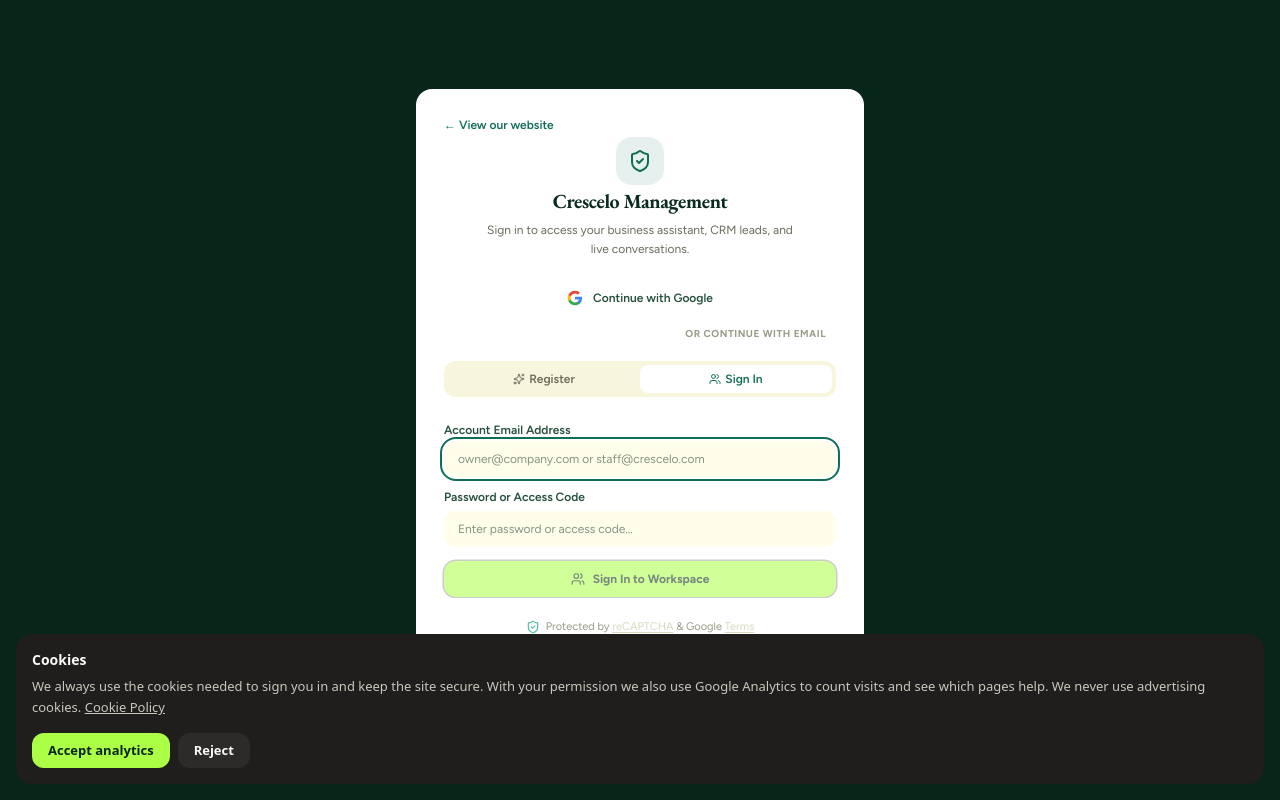
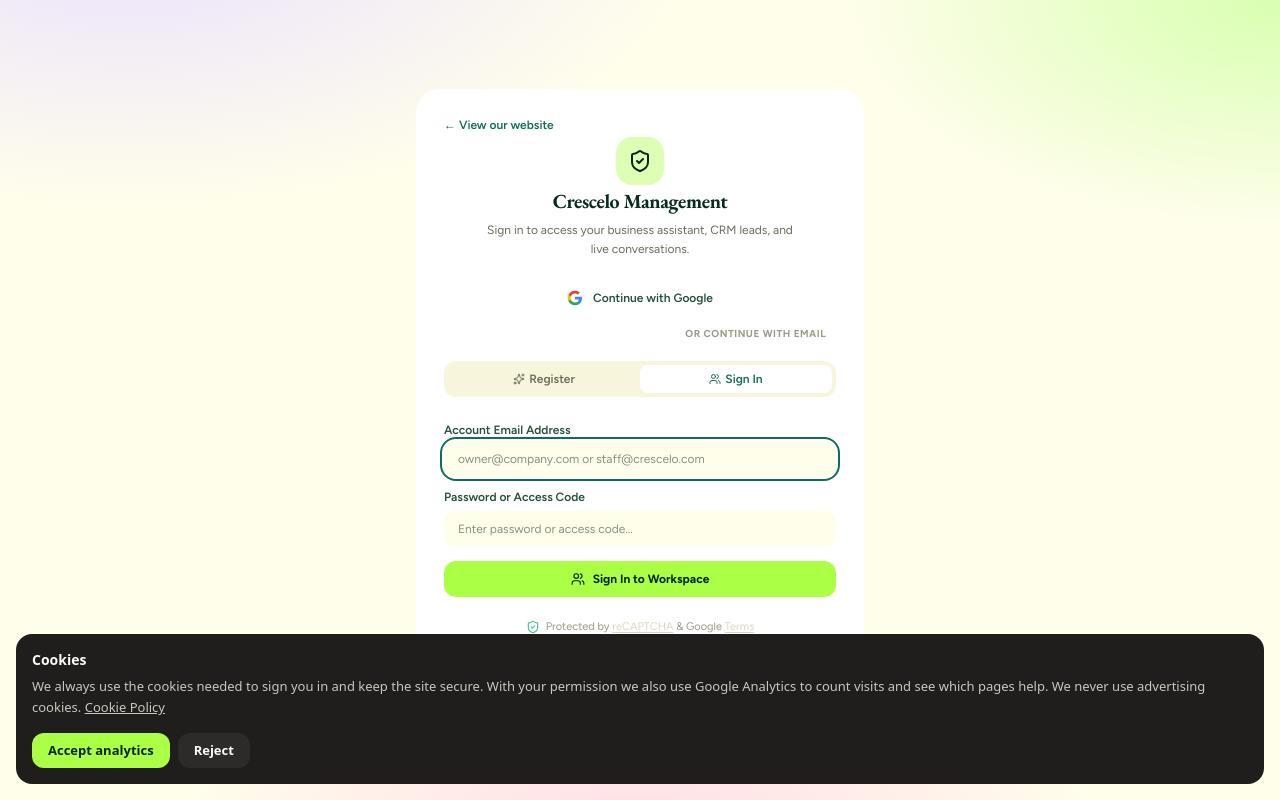
Before and after one commit to fahadkhalid211/ai-saas, a Next.js app: page /login in a window 1280 px wide. Built offline with nearby package versions, Linux system fonts and the light colour scheme; no server answers.

Commit message:
style(auth): align admin login screen styling with brand palette

```diff
--- a/components/crm/AdminLoginScreen.tsx
+++ b/components/crm/AdminLoginScreen.tsx
@@ -114,8 +114,11 @@ export function AdminLoginScreen({
     ));
 
   return (
-    <div className={`kx-app ${brandFontClasses} ${theme === 'dark' ? 'dark' : ''} min-h-screen w-full flex items-center justify-center bg-slate-950 font-sans p-4 relative overflow-hidden`}>
-      <div className="w-full max-w-md bg-white dark:bg-slate-900 border border-slate-200 dark:border-slate-800 rounded-2xl shadow-2xl p-7 z-10 space-y-5">
+    <div
+      className={`kx-app ${brandFontClasses} min-h-screen w-full flex items-center justify-center font-sans px-4 py-12 sm:py-20 relative overflow-hidden`}
+      style={{ background: 'radial-gradient(60rem 30rem at 10% -10%, #e9e0ff 0%, transparent 60%), radial-gradient(50rem 26rem at 100% 0%, #d8ffb0 0%, transparent 55%), radial-gradient(50rem 30rem at 50% 110%, #ffd9e6 0%, transparent 60%), #fffeeb' }}
+    >
+      <div className="w-full max-w-md bg-white dark:bg-slate-900 border border-slate-200 dark:border-slate-800 rounded-3xl shadow-[0_24px_60px_-20px_rgba(8,37,26,0.35)] ring-1 ring-[#08251a]/10 p-7 sm:p-8 z-10 space-y-5">
         <div className="flex items-center justify-between w-full mb-1">
           <Link
             href="/"
@@ -134,7 +137,7 @@ export function AdminLoginScreen({
           )}
         </div>
         <div className="flex flex-col items-center text-center space-y-1.5">
-          <div className="h-12 w-12 rounded-2xl bg-blue-600/10 dark:bg-blue-500/10 border border-blue-500/20 flex items-center justify-center text-blue-600 dark:text-blue-400 mb-0.5">
+          <div className="h-12 w-12 rounded-2xl bg-[#abff44]/40 border border-[#08251a]/15 flex items-center justify-center text-[#08251a] mb-0.5">
             {authLoginMode === 'register' ? <Building2 className="h-6 w-6" /> : <ShieldCheck className="h-6 w-6" />}
           </div>
           <h2 className="text-xl font-bold text-slate-900 dark:text-white tracking-tight">
@@ -356,7 +359,7 @@ export function AdminLoginScreen({
           <button
             type="submit"
             disabled={isSubmitDisabled}
-            className="w-full py-2.5 rounded-xl bg-blue-600 hover:bg-blue-700 disabled:opacity-50 text-white text-xs font-semibold shadow-md shadow-blue-600/20 transition flex items-center justify-center gap-2 cursor-pointer"
+            className="w-full py-2.5 rounded-xl bg-[#abff44] hover:bg-[#9af02e] disabled:opacity-50 text-[#08251a] text-xs font-bold shadow-md shadow-[#abff44]/40 transition flex items-center justify-center gap-2 cursor-pointer"
           >
             {isLoggingIn ? (
               <>
```
